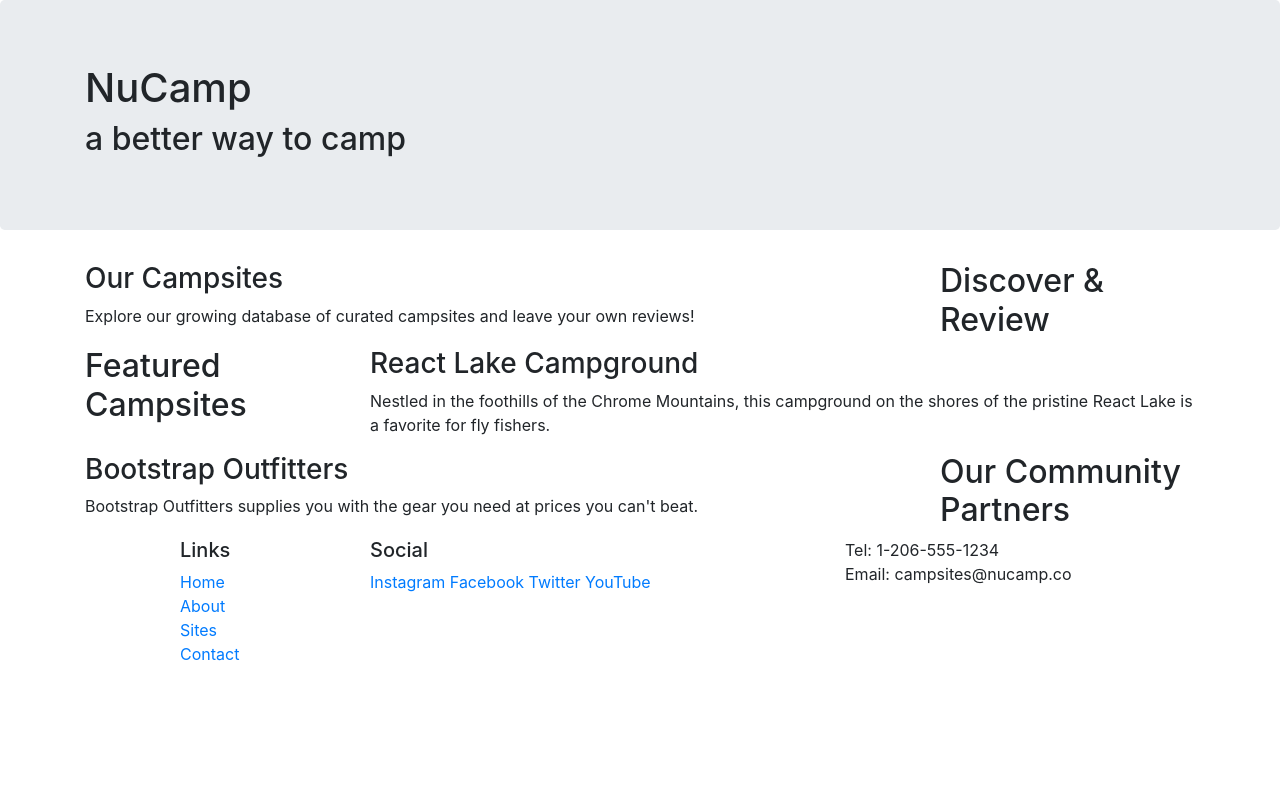
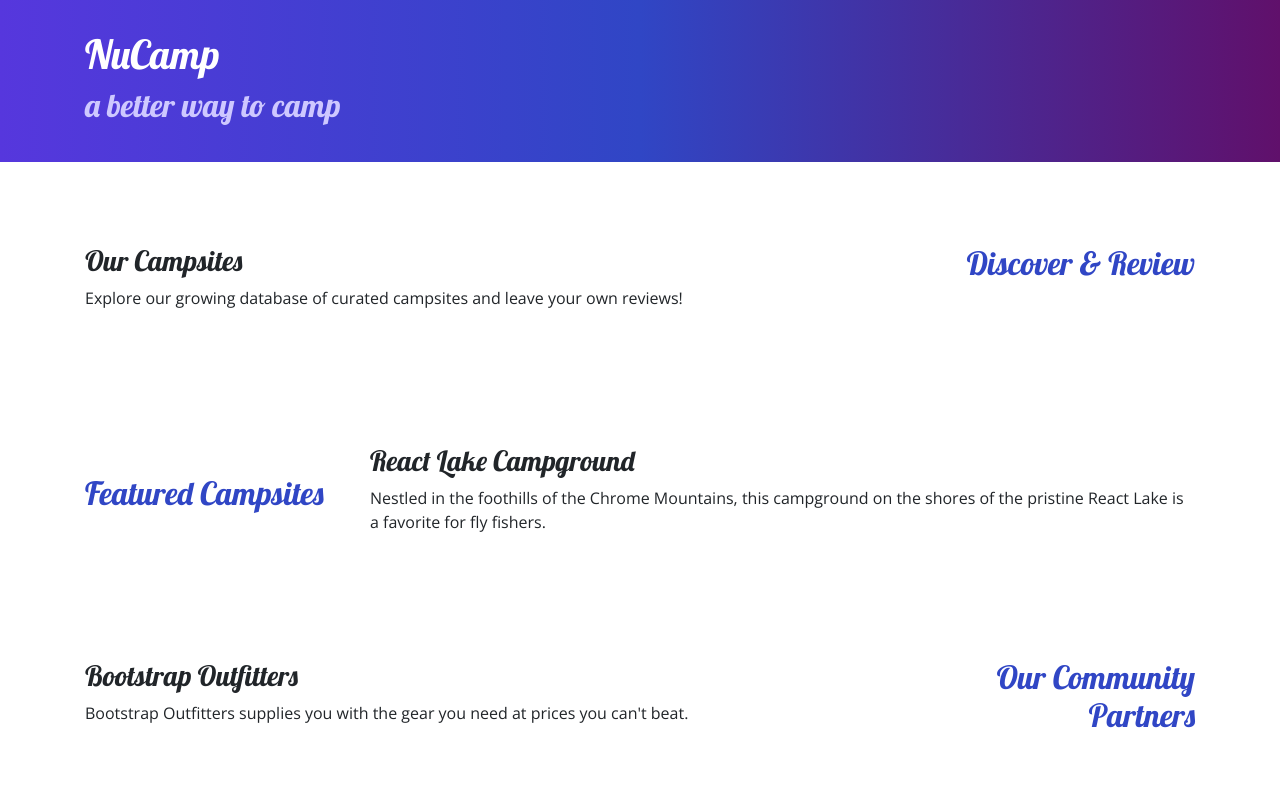
Before and after one commit to dmarcelo101/nucampsite, a website: page index.html in a window 1280 px wide. Shown: the top 800 px of the page. Drawn offline with nearby package versions, Linux system fonts and the light colour scheme.

Commit message:
Adding Custom Styles

```diff
--- /dev/null
+++ b/css/styles.css
@@ -0,0 +1,32 @@
+body {
+    font-family: "Open Sans", sans-serif;
+}
+
+h1, h2, h3 {
+    font-family: "Lobster", cursive;
+}
+
+h2 {
+    color: #3046C5;
+}
+
+header h2 {
+    color: #CEC8FF;
+}
+
+footer {
+    background-image: linear-gradient(#CEC8FF, white);
+    padding: 20px 0;
+}
+
+.jumbotron {
+    padding: 30px;
+    background-image: linear-gradient(to right, #5637DD, #3046C5, #60106B);
+    color: white;
+}
+
+.row-content {
+    padding: 50px 0;
+    border-bototm: 1px ridge;
+    min-height: 200px;
+}
--- a/index.html
+++ b/index.html
@@ -9,12 +9,16 @@
     <!-- Bootstrap CSS -->
     <link rel="stylesheet" href="node_modules/bootstrap/dist/css/bootstrap.min.css" />
 
+    <!-- Additional CSS must be placed after Bootstrap CSS -->
+    <link rel="stylesheet" href="https://fonts.googleapis.com/css?family=Lobster|Open+Sans" />
+    <link rel="stylesheet" href="css/styles.css" />
+
     <title>NuCamp: A Better Way To Camp</title>
 </head>
 
 <body>
 
-    <header class="jumbotron">
+    <header class="jumbotron jumbotron-fluid">
         <div class="container">
             <div class="row">
                 <div class="col">
@@ -25,9 +29,9 @@
         </div>
     </header>
     <div class="container">
-        <div class="row">
+        <div class="row row-content">
             <div class="col-sm-4 order-sm-last col-md-3">
-                <h2>Discover & Review</h2>
+                <h2 class="text-sm-right">Discover & Review</h2>
             </div>
             <div class="col">
                 <h3>Our Campsites</h3>
@@ -35,7 +39,7 @@
             </div>
         </div>
 
-        <div class="row">
+        <div class="row row-content align-items-center">
             <div class="col-sm-4 col-md-3">
                 <h2>Featured Campsites</h2>
             </div>
@@ -46,9 +50,9 @@
             </div>
         </div>
 
-        <div class="row">
+        <div class="row row-content align-items-center">
             <div class="col-sm-4 order-sm-last col-md-3">
-                <h2>Our Community Partners</h2>
+                <h2 class="text-sm-right">Our Community Partners</h2>
             </div>
             <div class="col">
                 <h3>Bootstrap Outfitters</h3>
@@ -68,14 +72,14 @@
                         <li><a href="#">Contact</a></li>
                     </ul>
                 </div>
-                <div class="col-6 col-sm-5">
+                <div class="col-6 col-sm-5 text-center">
                     <h5>Social</h5>
                     <a href="http://instagram.com/">Instagram</a>
                     <a href="http://facebook.com/">Facebook</a>
                     <a href="http://twitter.com/">Twitter</a>
                     <a href="http://youtube.com/">YouTube</a>
                 </div>
-                <div class="col-sm-4">
+                <div class="col-sm-4 text-center">
                     Tel: 1-206-555-1234<br />
                     Email: campsites@nucamp.co
                 </div>
```
